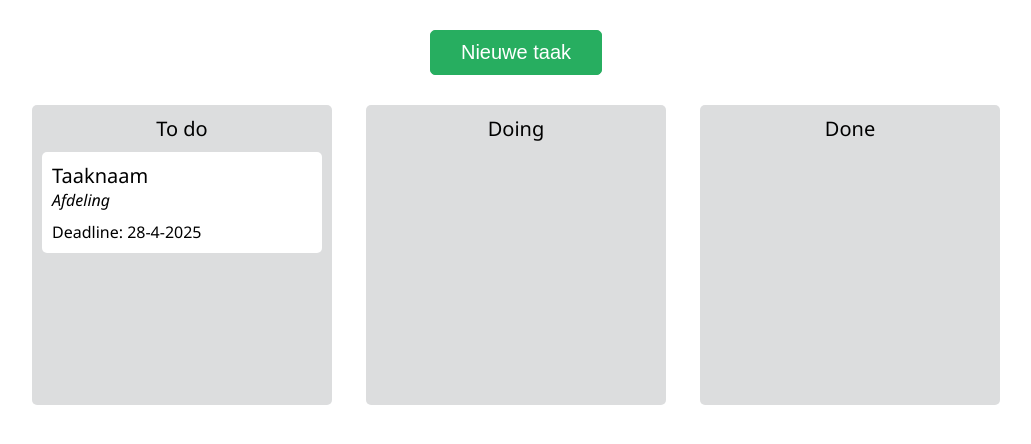
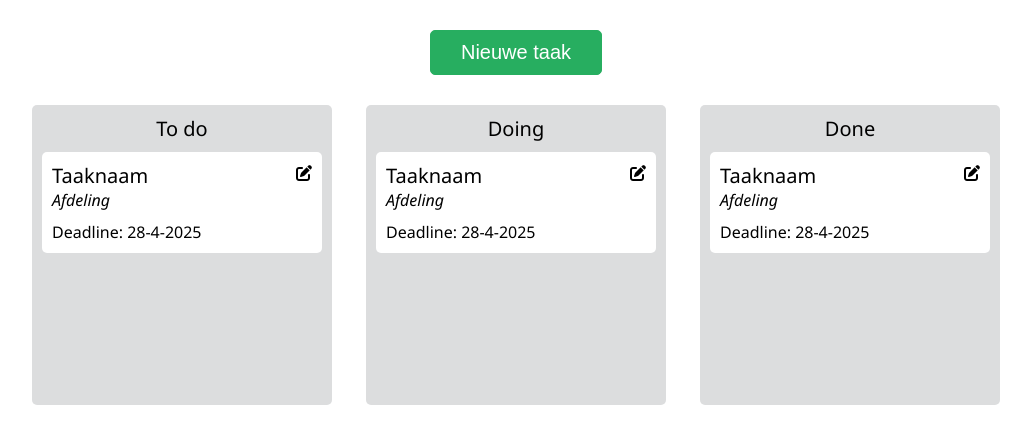
Before and after one commit to JoostHeijmans139/B3-Takenlijst, a PHP site: page /delta/tasks/index.php in a window 1280 px wide. Shown: the part 75-519 px from the top of the page, without its empty margins (124-1155 px from the left). Run offline with PHP 8.4, Linux system fonts and the light colour scheme; some libraries are stand-ins or nearby versions.

Commit message:
Voorbeeld taak structuur

```diff
--- a/public_html/css/main.css
+++ b/public_html/css/main.css
@@ -228,6 +228,7 @@ h2 {
 .taskName {
     font-size: 20px;
     font-weight: 500;
+    max-width: 200px;
 }
 
 .departmentName {
@@ -239,3 +240,12 @@ h2 {
     margin-top: 10px;
     font-weight: 400;
 }
+
+.taskAlign {
+    display: flex;
+    justify-content: space-between;
+}
+
+.edit {
+    color: black;
+    }
--- a/tasks/index.php
+++ b/tasks/index.php
@@ -9,6 +9,7 @@ session_start();
     <meta name="viewport" content="width=device-width, initial-scale=1.0">
     <title>Takenlijst</title>
     <link rel="stylesheet" href="../public_html/css/main.css">
+    <script src="https://kit.fontawesome.com/1b7f40349a.js" crossorigin="anonymous"></script>
 </head>
 <body>
 
@@ -28,20 +29,45 @@ session_start();
                 <h2>To do</h2>
 
                 <div class="tasks">
-                    <p class="taskName">Taaknaam</p>
+                    <div class="taskAlign">
+                        <p class="taskName">Taaknaam</p>
+                        <a href="" class="edit"><i class="fa-solid fa-pen-to-square"></i></a>
+                    </div>
+
                     <p class="departmentName">Afdeling</p>
                     <p class="deadlineName">Deadline: 28-4-2025</p>
                 </div>
-
 
             </div>
 
             <div class="taskColumn">
                 <h2>Doing</h2>
+
+                <div class="tasks">
+                    <div class="taskAlign">
+                        <p class="taskName">Taaknaam</p>
+                        <a href="" class="edit"><i class="fa-solid fa-pen-to-square"></i></a>
+                    </div>
+
+                    <p class="departmentName">Afdeling</p>
+                    <p class="deadlineName">Deadline: 28-4-2025</p>
+                </div>
+
             </div>
 
             <div class="taskColumn">
                 <h2>Done</h2>
+
+                <div class="tasks">
+                    <div class="taskAlign">
+                        <p class="taskName">Taaknaam</p>
+                        <a href="" class="edit"><i class="fa-solid fa-pen-to-square"></i></a>
+                    </div>
+
+                    <p class="departmentName">Afdeling</p>
+                    <p class="deadlineName">Deadline: 28-4-2025</p>
+                </div>
+
             </div>
         </div>
 
```
